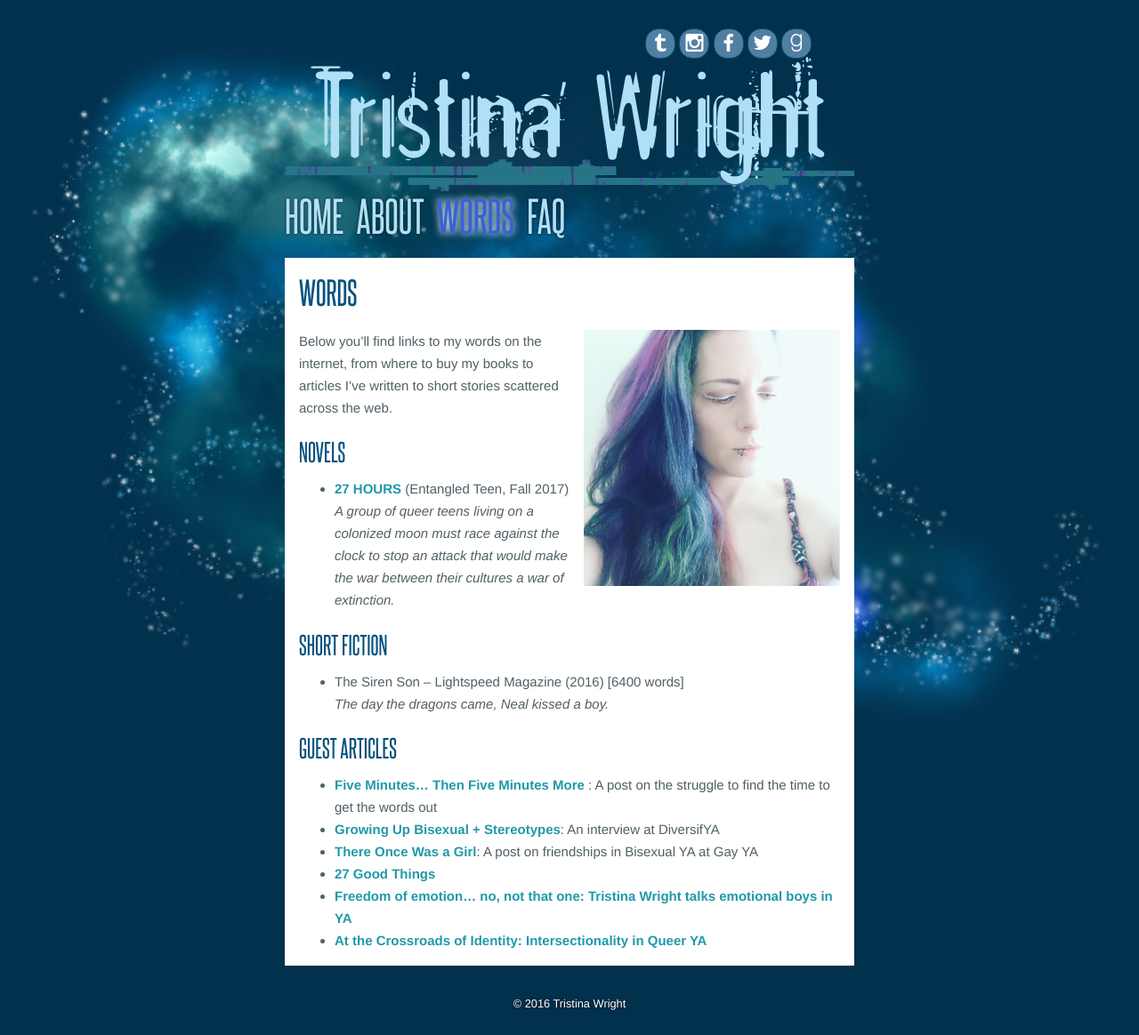
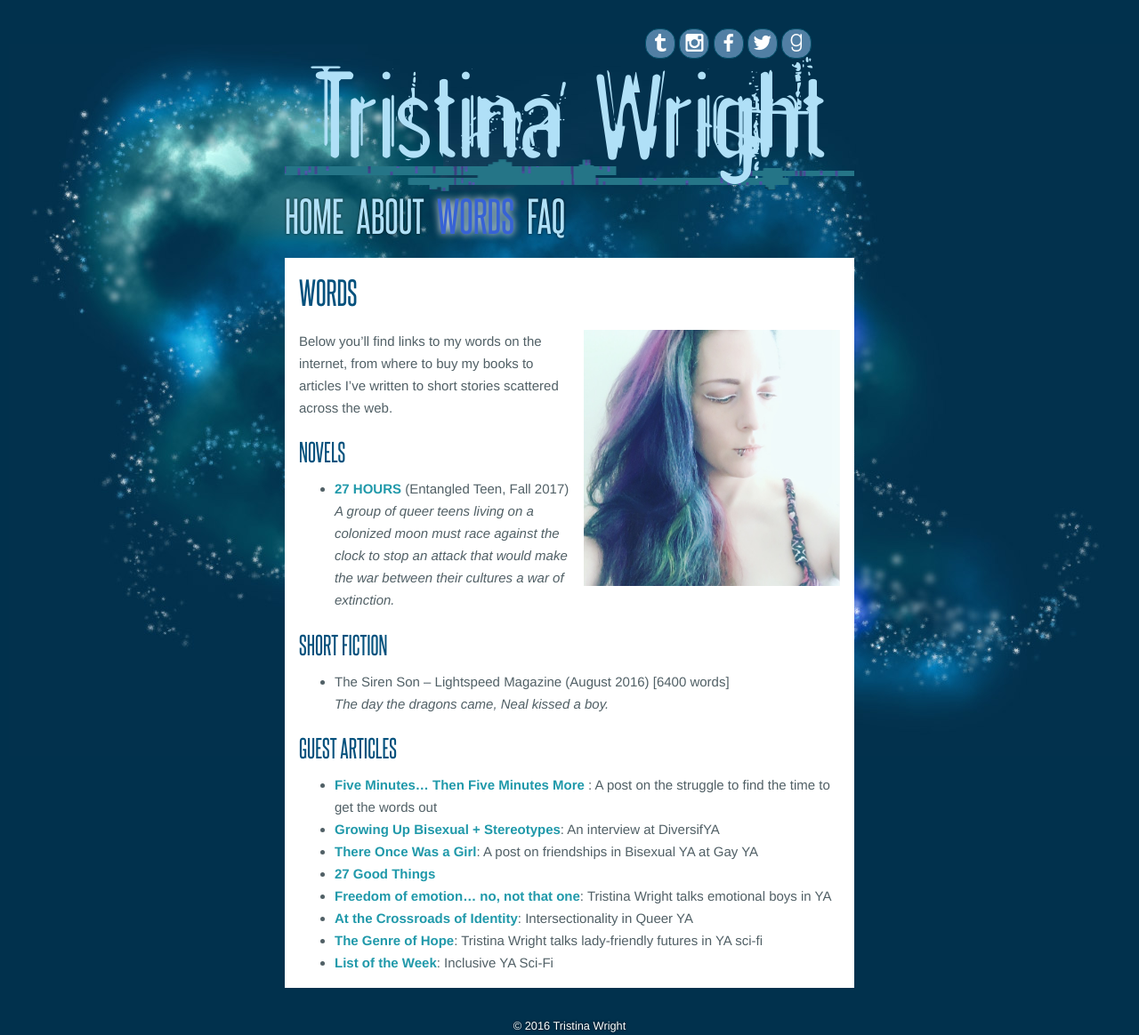
Before and after one commit to TristinaWright/tristinawright.github.io, a Jekyll site: the page built from _posts/static/2015-12-08-writing.md, in a window 1280 px wide. Shown: the whole page at 89% size. Built offline with Jekyll 4.4.1, drawn with Linux system fonts in a browser that asks for light colours; before the commit the page ends 1139 px from its top, so only the background shows below that.

Commit message:
Updated 2015-12-08-writing.md

```diff
--- a/_posts/static/2015-12-08-writing.md
+++ b/_posts/static/2015-12-08-writing.md
@@ -13,7 +13,7 @@ _A group of queer teens living on a colonized moon must race against the clock t
 
 
 ### Short Fiction
-- The Siren Son – Lightspeed Magazine (2016) [6400 words]
+- The Siren Son – Lightspeed Magazine (August 2016) [6400 words]
 _The day the dragons came, Neal kissed a boy._
 
 
@@ -22,5 +22,7 @@ _The day the dragons came, Neal kissed a boy._
 - [Growing Up Bisexual + Stereotypes](http://www.diversifya.com/diversifya/diversifya-tristina-wright/): An interview at DiversifYA
 - [There Once Was a Girl](http://www.gayya.org/?p=3083): A post on friendships in Bisexual YA at Gay YA
 - [27 Good Things](http://27goodthings.com/2015/10/12/tristina-wright-author/)
-- [Freedom of emotion… no, not that one: Tristina Wright talks emotional boys in YA](http://www.yainterrobang.com/tristina-wright-emotional-boys-ya/)
-- [At the Crossroads of Identity: Intersectionality in Queer YA](http://www.gayya.org/?p=3984)
+- [Freedom of emotion… no, not that one](http://www.yainterrobang.com/tristina-wright-emotional-boys-ya/): Tristina Wright talks emotional boys in YA
+- [At the Crossroads of Identity](http://www.gayya.org/?p=3984): Intersectionality in Queer YA
+- [The Genre of Hope](http://www.yainterrobang.com/starship-ladies-inclusive-scifi/): Tristina Wright talks lady-friendly futures in YA sci-fi
+- [List of the Week](http://www.yainterrobang.com/inclusive-ya-sci-fi-list/): Inclusive YA Sci-Fi
```
